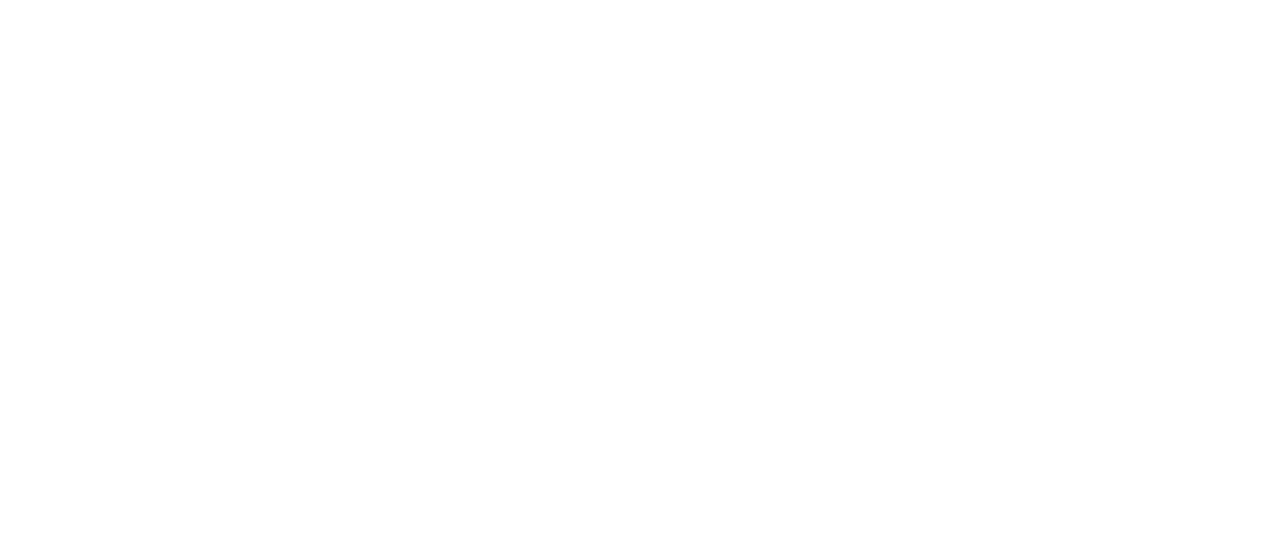
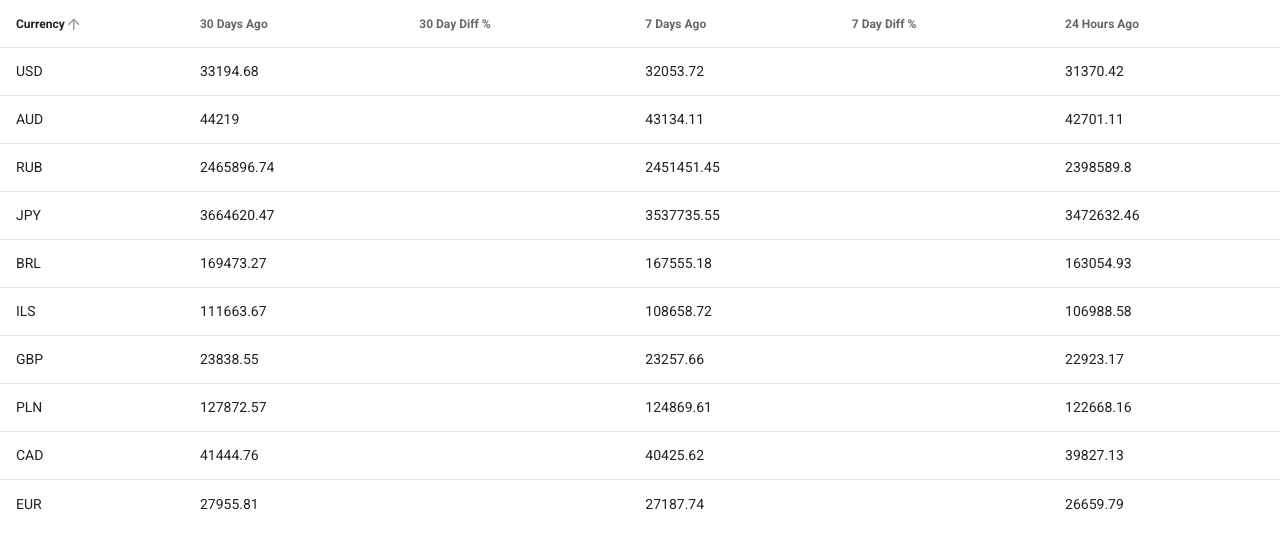
Before and after one commit to philipKovachev99/BitcoinTask, a Vue app: page / in a window 1280 px wide. Shown: the top 548 px of the page. Built offline with nearby package versions, Linux system fonts and the light colour scheme.

Commit message:
added Axios. created a mock json file and displayed the data in a Vuetify table

```diff
--- a/package.json
+++ b/package.json
@@ -16,11 +16,13 @@
     "@vue/cli-plugin-babel": "~4.5.0",
     "@vue/cli-plugin-eslint": "~4.5.0",
     "@vue/cli-service": "~4.5.0",
+    "axios": "^0.18.0",
     "babel-eslint": "^10.1.0",
     "eslint": "^6.7.2",
     "eslint-plugin-vue": "^6.2.2",
     "sass": "~1.32.0",
     "sass-loader": "^10.0.0",
+    "vue-cli-plugin-axios": "0.0.4",
     "vue-cli-plugin-vuetify": "~2.4.1",
     "vue-template-compiler": "^2.6.11",
     "vuetify-loader": "^1.7.0"
--- /dev/null
+++ b/public/data.json
@@ -0,0 +1 @@
+{"USD": {"7d": 32053.72, "30d": 33194.68, "24h": 31370.42}, "AUD": {"7d": 43134.11, "30d": 44219.00, "24h": 42701.11}, "RUB": {"7d": 2451451.45, "30d": 2465896.74, "24h": 2398589.80},  "JPY": {"7d": 3537735.55, "30d": 3664620.47, "24h": 3472632.46}, "BRL": {"7d": 167555.18, "30d": 169473.27, "24h": 163054.93}, "ILS": {"7d": 108658.72, "30d": 111663.67, "24h": 106988.58}, "GBP": {"7d": 23257.66, "30d": 23838.55, "24h": 22923.17}, "PLN": {"7d": 124869.61, "30d": 127872.57, "24h": 122668.16}, "CAD": {"7d": 40425.62, "30d": 41444.76, "24h": 39827.13}, "EUR": {"7d": 27187.74, "30d": 27955.81, "24h": 26659.79}}
--- a/src/components/Table.vue
+++ b/src/components/Table.vue
@@ -1,64 +1,55 @@
 <template>
-  <v-container>
+<div>
+  <v-data-table
+    :headers="headers"
+    :items="bitcoinInfo"
+    :hide-default-footer="true"
+  ></v-data-table>
+</div>
 
-  </v-container>
+
 </template>
 
 <script>
+import axios from 'axios';
+
   export default {
-    name: 'HelloWorld',
+    data () {
+      return {
+        bitcoinInfo: [],
+        headers: [
+          {
+            text: 'Currency',
+            align: 'start',
+            value: 'currency',
+          },
 
-    data: () => ({
-      ecosystem: [
-        {
-          text: 'vuetify-loader',
-          href: 'https://github.com/vuetifyjs/vuetify-loader',
+          { text: '30 Days Ago', value: '30d' },
+          { text: '30 Day Diff %', value: 'thirtyDaysDiff' },
+          { text: '7 Days Ago', value: '7d' },
+          { text: '7 Day Diff %', value: 'sevenDaysDifference' },
+          { text: '24 Hours Ago', value: '24h' },
+        ],
+      }
+    },
+
+    methods: {
+      getBitcoinData() {
+        axios
+      .get('data.json')
+      .then((response => {
+
+      var convertedCollection =  Object.keys(response.data).map(key => {
+            return {currency: key, ...response.data[key]}
+          })
+          this.bitcoinInfo = convertedCollection
+      }))
         },
-        {
-          text: 'github',
-          href: 'https://github.com/vuetifyjs/vuetify',
-        },
-        {
-          text: 'awesome-vuetify',
-          href: 'https://github.com/vuetifyjs/awesome-vuetify',
-        },
-      ],
-      importantLinks: [
-        {
-          text: 'Documentation',
-          href: 'https://vuetifyjs.com',
-        },
-        {
-          text: 'Chat',
-          href: 'https://community.vuetifyjs.com',
-        },
-        {
-          text: 'Made with Vuetify',
-          href: 'https://madewithvuejs.com/vuetify',
-        },
-        {
-          text: 'Twitter',
-          href: 'https://twitter.com/vuetifyjs',
-        },
-        {
-          text: 'Articles',
-          href: 'https://medium.com/vuetify',
-        },
-      ],
-      whatsNext: [
-        {
-          text: 'Explore components',
-          href: 'https://vuetifyjs.com/components/api-explorer',
-        },
-        {
-          text: 'Select a layout',
-          href: 'https://vuetifyjs.com/getting-started/pre-made-layouts',
-        },
-        {
-          text: 'Frequently Asked Questions',
-          href: 'https://vuetifyjs.com/getting-started/frequently-asked-questions',
-        },
-      ],
-    }),
+      },
+
+      mounted() {
+        this.getBitcoinData()
+      },
   }
+
 </script>
--- a/src/main.js
+++ b/src/main.js
@@ -1,4 +1,5 @@
 import Vue from 'vue'
+import './plugins/axios'
 import App from './App.vue'
 import vuetify from './plugins/vuetify'
 
--- /dev/null
+++ b/src/plugins/axios.js
@@ -0,0 +1,61 @@
+"use strict";
+
+import Vue from 'vue';
+import axios from "axios";
+
+// Full config:  https://github.com/axios/axios#request-config
+// axios.defaults.baseURL = process.env.baseURL || process.env.apiUrl || '';
+// axios.defaults.headers.common['Authorization'] = AUTH_TOKEN;
+// axios.defaults.headers.post['Content-Type'] = 'application/x-www-form-urlencoded';
+
+let config = {
+  // baseURL: process.env.baseURL || process.env.apiUrl || ""
+  // timeout: 60 * 1000, // Timeout
+  // withCredentials: true, // Check cross-site Access-Control
+};
+
+const _axios = axios.create(config);
+
+_axios.interceptors.request.use(
+  function(config) {
+    // Do something before request is sent
+    return config;
+  },
+  function(error) {
+    // Do something with request error
+    return Promise.reject(error);
+  }
+);
+
+// Add a response interceptor
+_axios.interceptors.response.use(
+  function(response) {
+    // Do something with response data
+    return response;
+  },
+  function(error) {
+    // Do something with response error
+    return Promise.reject(error);
+  }
+);
+
+Plugin.install = function(Vue) {
+  Vue.axios = _axios;
+  window.axios = _axios;
+  Object.defineProperties(Vue.prototype, {
+    axios: {
+      get() {
+        return _axios;
+      }
+    },
+    $axios: {
+      get() {
+        return _axios;
+      }
+    },
+  });
+};
+
+Vue.use(Plugin)
+
+export default Plugin;
```
Also changed, not shown: 2 other files (tests, documents, lock files or other folders).
